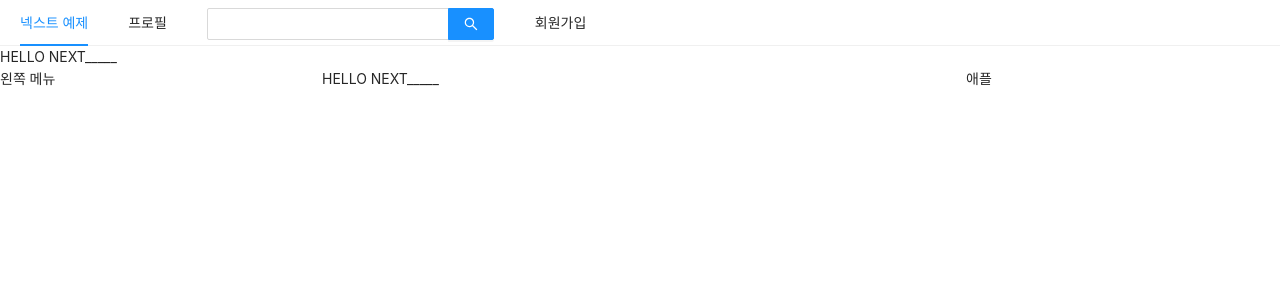
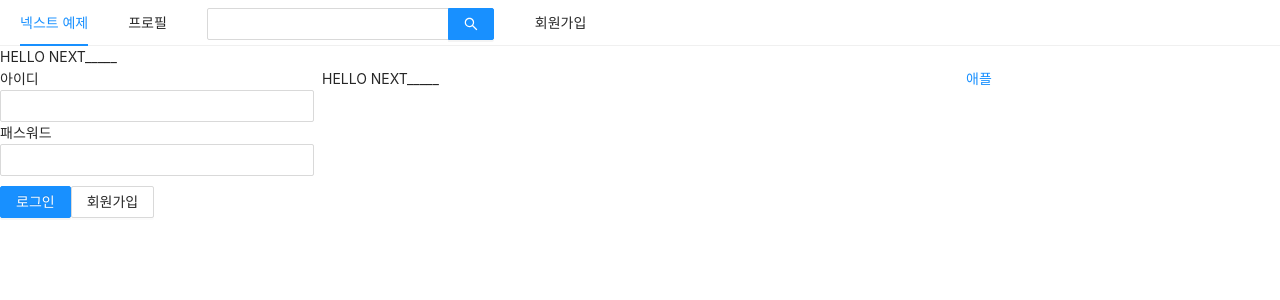
Before and after one commit to geonhwiii/next-ex, a Next.js app: page / in a window 1280 px wide. Shown: the top 300 px of the page. Built offline with nearby package versions, Linux system fonts and the light colour scheme.

Commit message:
로그인 폼 추가

```diff
--- a/components/AppLayout.js
+++ b/components/AppLayout.js
@@ -1,9 +1,13 @@
-import React from "react";
+import React, { useState } from "react";
 import PropTypes from "prop-types";
 import Link from "next/link";
 import { Menu, Input, Row, Col } from "antd";
+import UserProfile from "./UserProfile";
+import LoginForm from "./LoginForm";
 
 const AppLayout = ({ children }) => {
+  // eslint-disable-next-line no-unused-vars
+  const [isLoggedIn, setIsLoggedIn] = useState(false);
   return (
     <div>
       <Menu mode="horizontal">
@@ -29,16 +33,15 @@ const AppLayout = ({ children }) => {
       {children}
       <Row gutter={8}>
         <Col xs={24} md={6}>
-          왼쪽 메뉴
+          {isLoggedIn ? <UserProfile /> : <LoginForm />}
         </Col>
         <Col xs={24} md={12}>
           {children}
         </Col>
         <Col xs={24} md={6}>
-          애플
-          {/* <a href="https://apple.kr" target="_blank" ref="noreferrer noopener">
+          <a href="https://apple.kr" target="_blank" rel="noreferrer noopener">
             애플
-          </a> */}
+          </a>
         </Col>
       </Row>
     </div>
--- /dev/null
+++ b/components/LoginForm.js
@@ -0,0 +1,47 @@
+import React, { useCallback, useState } from "react";
+import { Button, Form, Input } from "antd";
+import Link from "next/link";
+
+const LoginForm = () => {
+  const [id, setId] = useState("");
+  const [password, setPassword] = useState("");
+
+  const onChangeId = useCallback((e) => {
+    setId(e.target.value);
+  }, []);
+  const onChangePassword = useCallback((e) => {
+    setPassword(e.target.value);
+  }, []);
+  return (
+    <Form>
+      <div>
+        <label htmlFor="user-id">아이디</label>
+        <br />
+        <Input name="user-id" value={id} onChange={onChangeId} required />
+      </div>
+      <div>
+        <label htmlFor="user-id">패스워드</label>
+        <br />
+        <Input
+          name="user-id"
+          type="password"
+          value={password}
+          onChange={onChangePassword}
+          required
+        />
+      </div>
+      <div style={{ marginTop: 10 }}>
+        <Button type="primary" htmlType="submit" loading={false}>
+          로그인
+        </Button>
+        <Link href="/signup">
+          <a>
+            <Button>회원가입</Button>
+          </a>
+        </Link>
+      </div>
+    </Form>
+  );
+};
+
+export default LoginForm;
--- /dev/null
+++ b/components/UserProfile.js
@@ -0,0 +1,7 @@
+import React from "react";
+
+const UserProfile = () => {
+  return <div>UserProfile</div>;
+};
+
+export default UserProfile;
```
